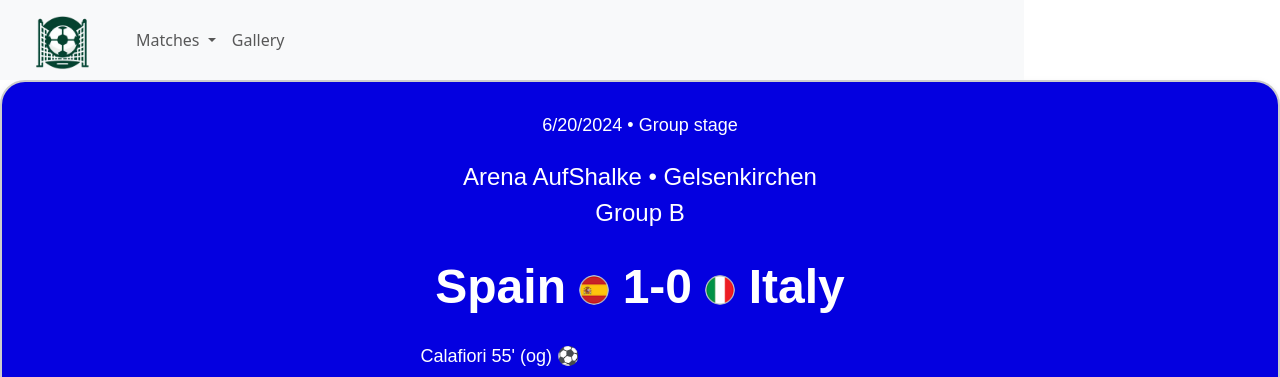
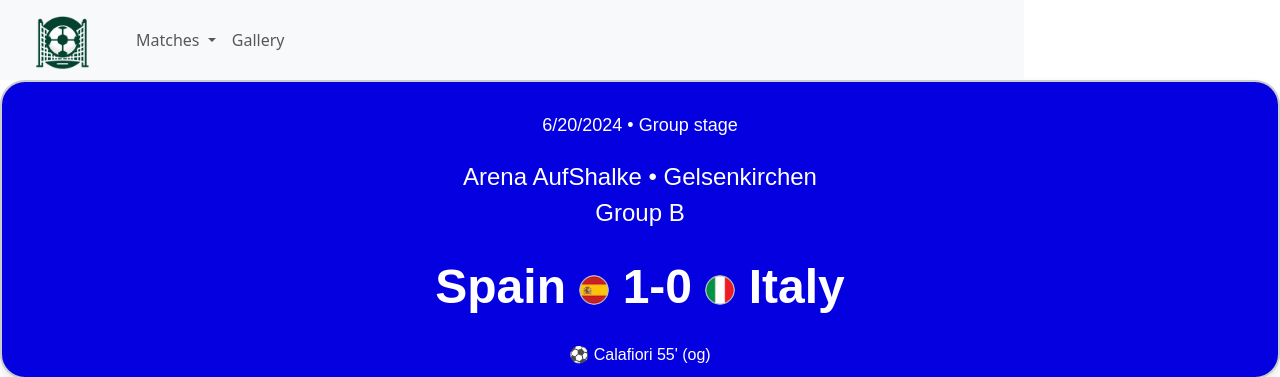
Before and after one commit to Dheesh1911/dheesh1911.github.io, a plain HTML site: page match3.html in a window 1280 px wide. Shown: the top 377 px of the page. Drawn offline with nearby package versions, Linux system fonts and the light colour scheme.

Commit message:
Update match3.html
Updated the side of goals

```diff
--- a/match3.html
+++ b/match3.html
@@ -60,8 +60,8 @@
             Spain <img class="flag" src="images\ESP.png" alt="Spain" width="30" height="20"> 1-0 <img class="flag"
                 src="images\ITA.png" alt="Italy" width="30" height="20"> Italy
         </div>
-        <div class="goals">
-            Calafiori 55' (og) ⚽<br>
+        <div class="goals2">
+            ⚽ Calafiori 55' (og)<br>
 
         </div>
     </div>
```
